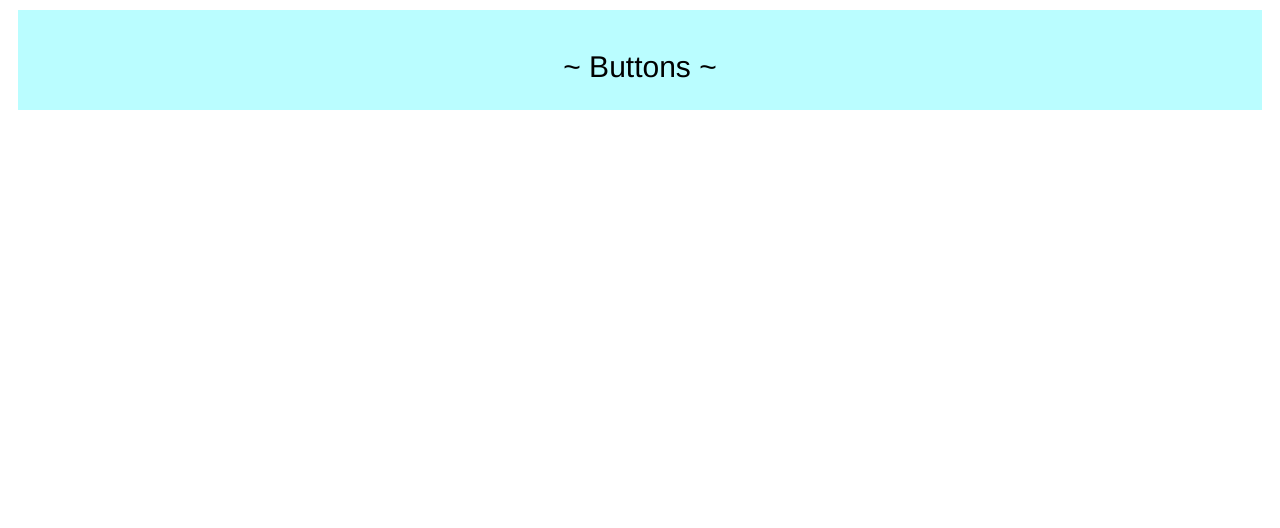
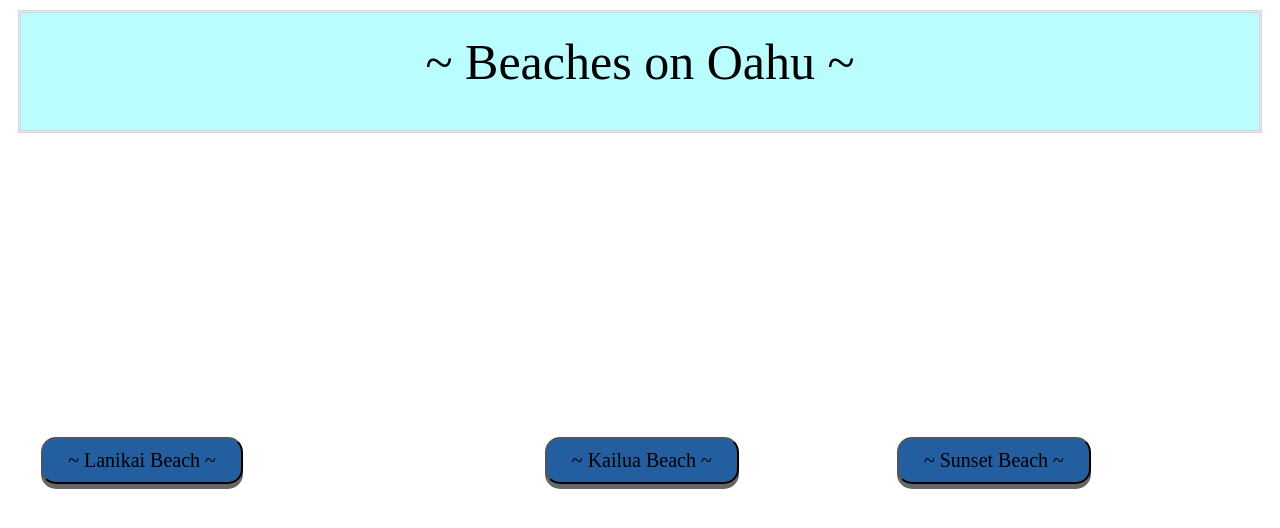
Before and after one commit to kelsey23/event-handling, a plain HTML site: page index.html in a window 1280 px wide. Drawn offline with Linux system fonts and the light colour scheme.

Commit message:
apps in progress

```diff
--- a/CSS/style.css
+++ b/CSS/style.css
@@ -1,19 +1,79 @@
 #main{
-	background-color: white;
+	background-color:white;
 	padding: 2px 10px;
 	margin: auto;
 }
 body{
 	text-align: center;
-
+	background-color: white;
 }
 .title{
-	background-color: #BAFDFF;
-	padding: 40px;
-	font-family: "Helvetica";
-	color: #000;
-	height: 20px;
-	font-size: 30px;
+	background-color:#BAFDFF;
+	padding: 20px;
+	font-family: "Gabriola";
+	color: black;
+	height:77.3px;
+	font-size: 50px;
 	text-align: center;
+	border-style: double;
+	border-color: #ECCBD9;
+	border-spacing: 20px;
+}
 
+.button:hover {background-color:#21A09E}
+
+
+.button {
+  background-color: #235FA0;
+  box-shadow: 0 5px #666;
+  transform: translateY(4px);
+  border-radius: 15px;
+ font-family: "Gabriola";
+  font-size: 20px;
+  color: black;
+  cursor: pointer;
+  padding: 10px 25px;
+	position:relative;
+    transition: .5s ease;
+    top: 300px;
+    left:-300px;
+    right:300px;
+    bottom: -250px;;
 }
+.button2:hover {background-color:#21A09E}
+
+.button2 {
+  background-color: #235FA0;
+  box-shadow: 0 5px #666;
+  transform: translateY(4px);
+  border-radius: 15px;
+ font-family: "Gabriola";
+  font-size: 20px;
+  color: black;
+  cursor: pointer;
+  padding: 10px 25px;
+	position:relative;
+    transition: .5s ease;
+    top: 300px;
+    left:350px;
+    right:-300px;
+    bottom: -250px;;
+ }
+.button3:hover {background-color:#21A09E}
+
+.button3 {
+  background-color: #235FA0;
+  box-shadow: 0 5px #666;
+  transform: translateY(4px);
+  border-radius: 15px;
+ font-family: "Gabriola";
+  font-size: 20px;
+  color: black;
+  cursor: pointer;
+  padding: 10px 25px;
+	position:relative;
+    transition: .5s ease;
+    top:300px;
+    left:-200px;
+    right:400px;
+    bottom:-250px;;
--- a/apps.js
+++ /dev/null
@@ -1,4 +0,0 @@
-window.onload = doThings;
-function doThings(){
-
-}
--- a/index.html
+++ b/index.html
@@ -4,12 +4,16 @@
   <meta charset="UTF-8">
   <title>Document</title>
   <link rel="stylesheet" type="text/css" href="css/style.css">
+  <script type="text/javascript" src = "js/apps.js"></script>
 </head>
 <body>
 <div id = "main">
 	<div id = "header">
-		<div class = "title"> ~ Buttons ~ </div>
+		<div class = "title"> ~ Beaches on Oahu ~ </div>
 	</div>
+	<button class="button">~ Lanikai Beach ~</button>
+	<button class="button2">~ Sunset Beach ~</button>
+	<button class="button3">~ Kailua Beach ~</button>
 </div>
 </body>
 </html>
--- a/js/apps.js
+++ b/js/apps.js
@@ -1,4 +1,8 @@
 window.onload = doThings;
 function doThings(){
-
+	var lanikai = document.getElementById("lanikai");
+	lanikai.addEventListener("click", handleclick);
 }
+function handleclick(evt){
+	console.log(evt.target.id);
+}
--- a/style.css
+++ /dev/null
@@ -1,19 +0,0 @@
-#main{
-	background-color: white;
-	padding: 2px 10px;
-	margin: auto;
-}
-body{
-	text-align: center;
-
-}
-.title{
-	background-color: #BAFDFF;
-	padding: 40px;
-	font-family: "Helvetica";
-	color: #fff;
-	height: 20px;
-	font-size: 30px;
-	text-align: center;
-
-}
```
Also changed, not shown: images/lanikai-beach.jpg (added), 2 other files.
